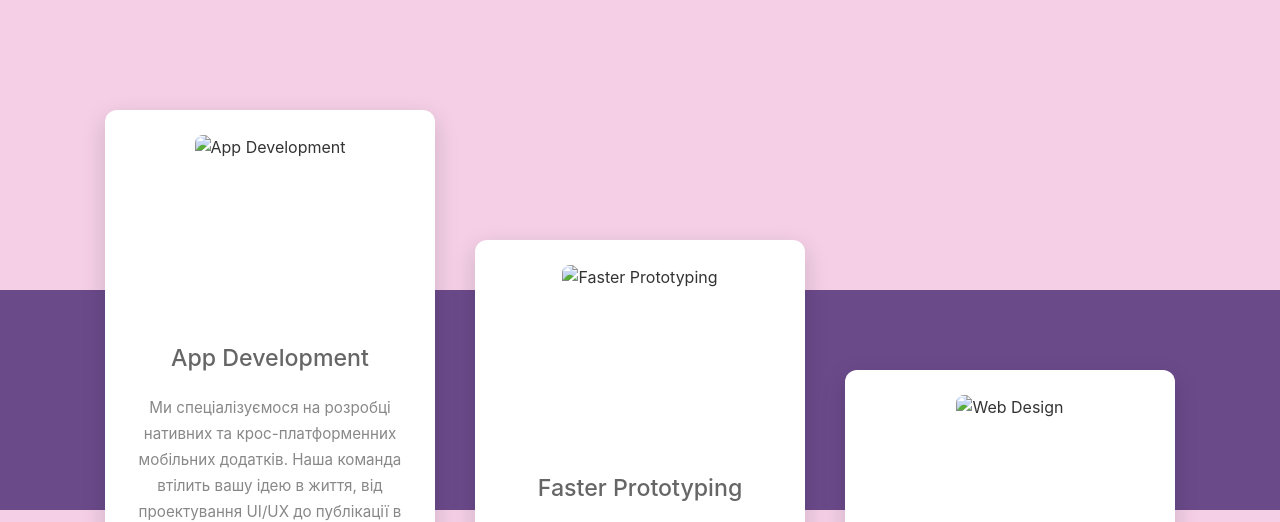
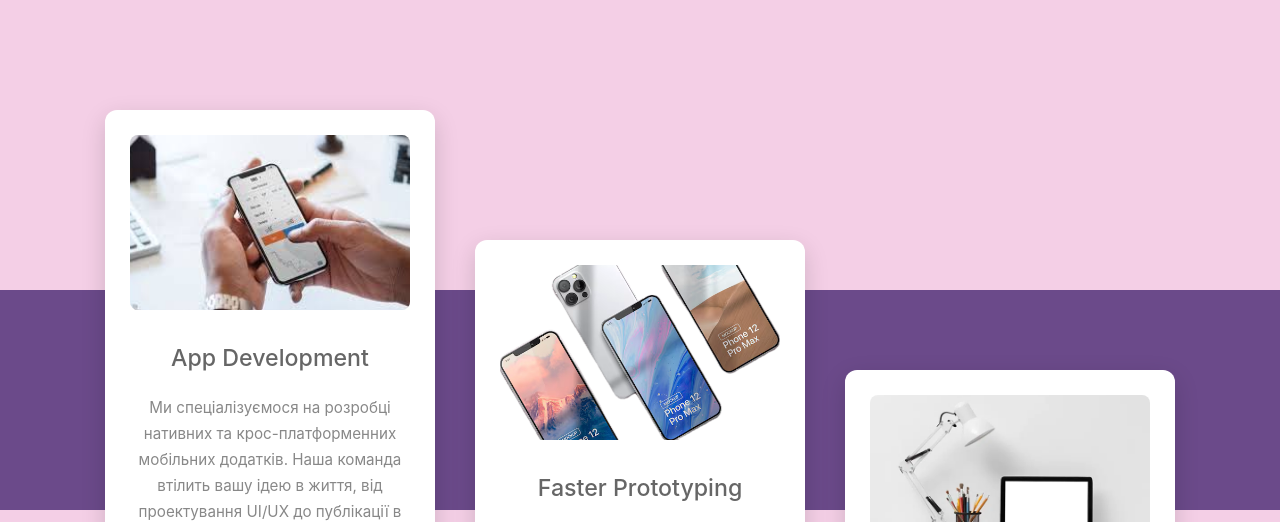
Before and after one commit to redheadyoungster/Lab4Web, a plain HTML site: page index.html in a window 1280 px wide. Shown: the part 253-775 px from the top of the page. Drawn offline with Linux system fonts and the light colour scheme.

Commit message:
Fix image source paths in index.html

```diff
--- a/index.html
+++ b/index.html
@@ -22,7 +22,7 @@
         <div class="cards-grid">
             <div class="card">
                 <div class="card-image">
-                    <img src="Fhotos/app-dev.jpeg" alt="App Development">
+                    <img src="app-dev.jpeg" alt="App Development">
                 </div>
                 <div class="card-content">
                     <h3>App Development</h3>
@@ -33,7 +33,7 @@
 
             <div class="card">
                 <div class="card-image">
-                    <img src="Fhotos/faster-prototyping.png" alt="Faster Prototyping">
+                    <img src="faster-prototyping.png" alt="Faster Prototyping">
                 </div>
                 <div class="card-content">
                     <h3>Faster Prototyping</h3>
@@ -44,7 +44,7 @@
 
             <div class="card">
                 <div class="card-image">
-                    <img src="Fhotos/web-design.webp" alt="Web Design">
+                    <img src="web-design.webp" alt="Web Design">
                 </div>
                 <div class="card-content">
                     <h3>Web Design</h3>
```
